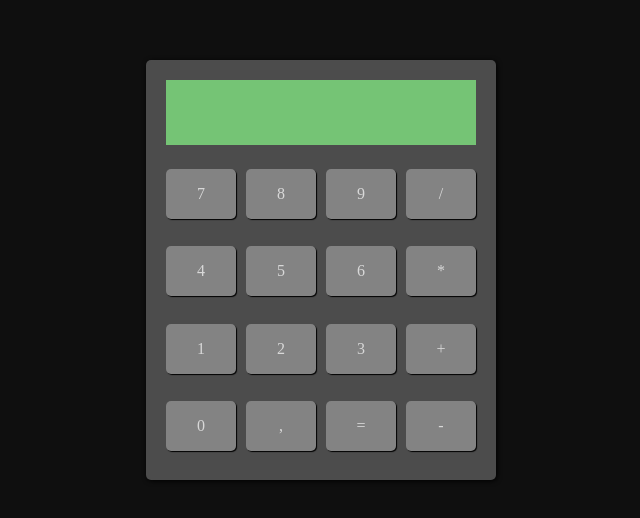
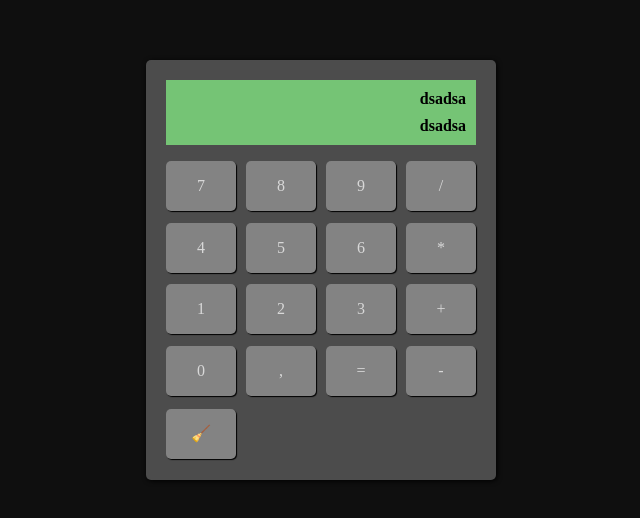
Before and after one commit to RamiroPerez07/calculadora, a plain HTML site: page index.html in a window 1280 px wide. Shown: the part 130-648 px from the top of the page, without its empty margins (319-959 px from the left). Drawn offline with Linux system fonts and the light colour scheme.

Commit message:
agregados botones

```diff
--- a/index.html
+++ b/index.html
@@ -9,25 +9,30 @@
 </head>
 <body>
     <div id="calculator-frame">
-        <div id="calculator-display"></div>
+        <div id="calculator-display">
+            <div id="operations-frame" class="display-frames">dsadsa</div>
+            <div id="results-frame" class="display-frames">dsadsa</div>
+        </div>
         <div id="btn-container">
-            <div class="btn" id="btn-7">7</div>
-            <div class="btn" id="btn-8">8</div>
-            <div class="btn" id="btn-9">9</div>
-            <div class="btn" id="btn-div">/</div>
-            <div class="btn" id="btn-4">4</div>
-            <div class="btn" id="btn-5">5</div>
-            <div class="btn" id="btn-6">6</div>
-            <div class="btn" id="btn-multiply">*</div>
-            <div class="btn" id="btn-1">1</div>
-            <div class="btn" id="btn-2">2</div>
-            <div class="btn" id="btn-3">3</div>
-            <div class="btn" id="btn-add">+</div>
-            <div class="btn" id="btn-0">0</div>
-            <div class="btn" id="btn-dot">,</div>
-            <div class="btn" id="btn-equal">=</div>
-            <div class="btn" id="btn-substract">-</div>
+            <div class="btn digit" id="btn-7">7</div>
+            <div class="btn digit" id="btn-8">8</div>
+            <div class="btn digit" id="btn-9">9</div>
+            <div class="btn operator" id="btn-div">/</div>
+            <div class="btn digit" id="btn-4">4</div>
+            <div class="btn digit" id="btn-5">5</div>
+            <div class="btn digit" id="btn-6">6</div>
+            <div class="btn operator" id="btn-multiply">*</div>
+            <div class="btn digit" id="btn-1">1</div>
+            <div class="btn digit" id="btn-2">2</div>
+            <div class="btn digit" id="btn-3">3</div>
+            <div class="btn operator" id="btn-add">+</div>
+            <div class="btn digit" id="btn-0">0</div>
+            <div class="btn digit" id="btn-dot">,</div>
+            <div class="btn equal" id="btn-equal">=</div>
+            <div class="btn operator" id="btn-substract">-</div>
+            <div class="btn" id="btn-clean">🧹</div>
         </div>
     </div>
+    <script src="./index.js"></script>
 </body>
 </html>
--- /dev/null
+++ b/index.js
@@ -0,0 +1,23 @@
+function cleanDisplay(){
+    $displayFrames = document.getElementsByClassName("display-frames")
+    console.log($displayFrames)
+    $displayFrames = [...$displayFrames]
+    console.log($displayFrames)
+    $displayFrames.forEach(obj => {
+        obj.textContent = "";
+    });
+}
+
+function addDigitToDisplay(btn){
+    $displayFrame = document.getElementById("operations-frame")
+    let texto_actual = $displayFrame.textContent
+    $displayFrame.textContent = texto_actual+btn.textContent;
+}
+
+const $btnClean = document.getElementById("btn-clean")
+$btnClean.addEventListener("click", cleanDisplay);
+
+let $btnsDigit = document.getElementsByClassName("digit")
+$btnsDigit = [...$btnsDigit]
+
+console.log($btnsDigit)
--- a/styles.css
+++ b/styles.css
@@ -42,7 +42,18 @@ body{
 #calculator-display{
     width: 100%;
     height: 65px;
+    padding: 5px 10px;
     background-color: var(--color4);
+    display: grid;
+    justify-items: end;
+    align-items: center;
+}
+
+.display-frames{
+    text-align: right;
+    font-size: 16px;
+    font-weight: 800;
+    color: var(--color0);
 }
 
 #btn-container{
```
